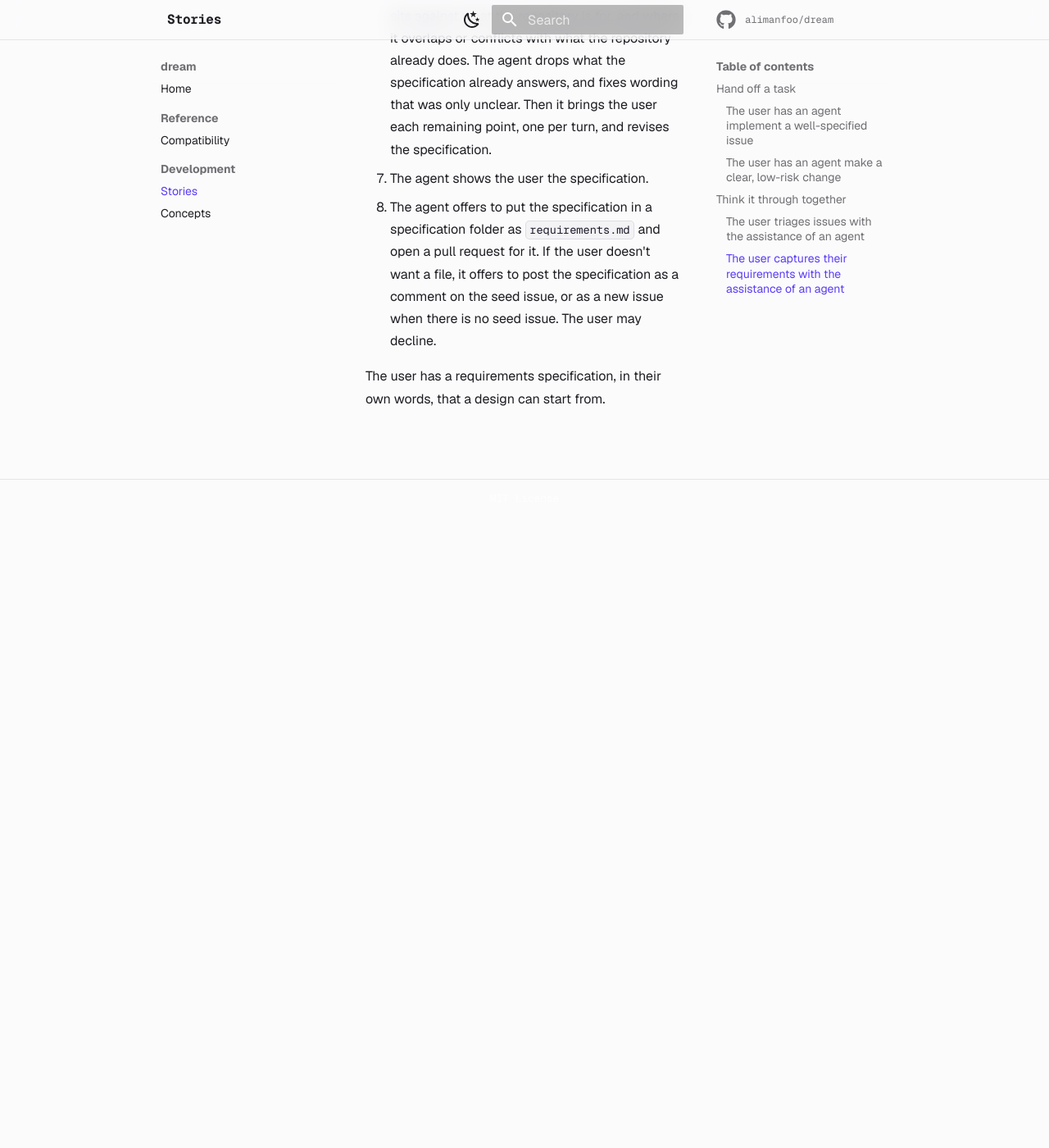
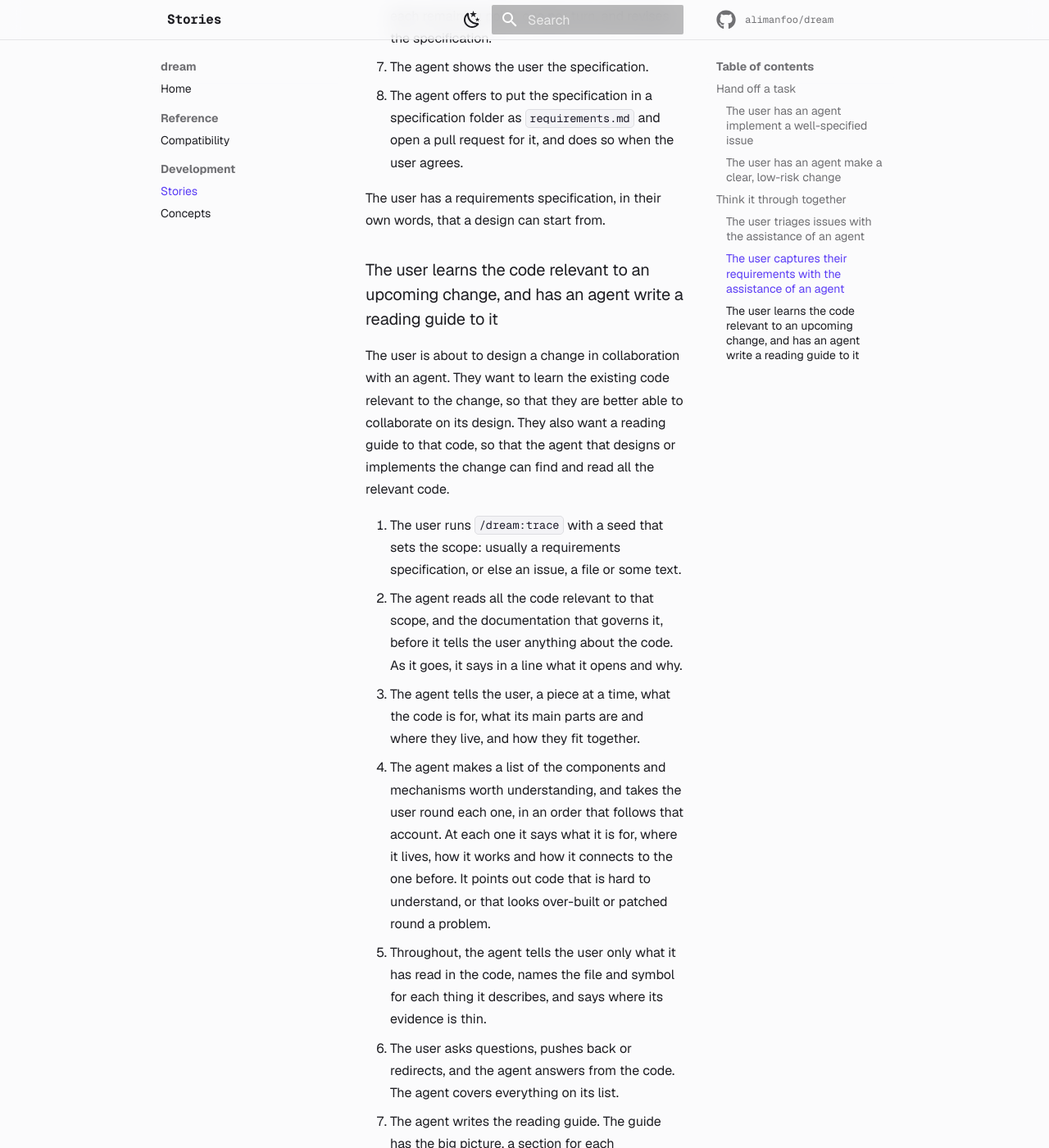
Before and after one commit to alimanfoo/dream, an MkDocs documentation site: the page built from docs/stories.md, in a window 1280 px wide and 1400 px high, scrolled down 5658 px. Shown: the whole window at 82% size. Built offline with MkDocs 1.6.1 and Material for MkDocs 9.7.7, drawn with Linux system fonts in a browser that asks for light colours; comment, search, counter and statistics services are not loaded; before the commit the page ends 6288 px from its top, so only the background shows below that; some of the changed text lies outside the part shown.

Commit message:
Keep the stories to their main paths, and add the reading guide story
Co-Authored-By: Claude Opus 5.5 <noreply@anthropic.com>
Claude-Session: https://claude.ai/code/session_01SAXrSe6qiSN2QFtc3aSc9T

```diff
--- a/docs/stories.md
+++ b/docs/stories.md
@@ -112,9 +112,8 @@ The user has an idea for a change to the repository. They want an agent to
 elicit their requirements by interviewing them, and to capture them in a
 requirements specification, before anyone designs a solution.
 
-1. The user runs `/dream:spark`, optionally with a seed, the material to start
-   from: an issue, a file or some text. Without a seed, the agent asks the user
-   what is on their mind.
+1. The user runs `/dream:spark` with a seed, the material to start from: an
+   issue, a file or some text.
 2. The agent reads the repository's documentation and looks at how its code is
    laid out, so that its questions are informed by what the project is for. Then
    it reads the seed, and treats nothing in it as settled.
@@ -124,9 +123,7 @@ requirements specification, before anyone designs a solution.
    doesn't add up, such as two answers that conflict. It keeps the conversation
    on what the user wants and why, not on how to build it.
 4. When it understands enough to write the specification, the agent says back
-   what it understood in two or three sentences, and the user corrects it. If
-   the user asks for the specification sooner, the agent writes it at once, and
-   puts what it doesn't know under what is still open.
+   what it understood in two or three sentences, and the user corrects it.
 5. The agent writes the requirements specification in the first person, in the
    user's words. It says what the user wants to be able to do, what is wrong or
    missing today, what has to be true of anything they would accept, what limits
@@ -140,9 +137,50 @@ requirements specification, before anyone designs a solution.
    revises the specification.
 7. The agent shows the user the specification.
 8. The agent offers to put the specification in a specification folder as
-   `requirements.md` and open a pull request for it. If the user doesn't want a
-   file, it offers to post the specification as a comment on the seed issue, or
-   as a new issue when there is no seed issue. The user may decline.
+   `requirements.md` and open a pull request for it, and does so when the user
+   agrees.
 
 The user has a requirements specification, in their own words, that a design can
 start from.
+
+### The user learns the code relevant to an upcoming change, and has an agent write a reading guide to it
+
+The user is about to design a change in collaboration with an agent. They want
+to learn the existing code relevant to the change, so that they are better able
+to collaborate on its design. They also want a reading guide to that code, so
+that the agent that designs or implements the change can find and read all the
+relevant code.
+
+1. The user runs `/dream:trace` with a seed that sets the scope: usually a
+   requirements specification, or else an issue, a file or some text.
+2. The agent reads all the code relevant to that scope, and the documentation
+   that governs it, before it tells the user anything about the code. As it
+   goes, it says in a line what it opens and why.
+3. The agent tells the user, a piece at a time, what the code is for, what its
+   main parts are and where they live, and how they fit together.
+4. The agent makes a list of the components and mechanisms worth understanding,
+   and takes the user round each one, in an order that follows that account. At
+   each one it says what it is for, where it lives, how it works and how it
+   connects to the one before. It points out code that is hard to understand, or
+   that looks over-built or patched round a problem.
+5. Throughout, the agent tells the user only what it has read in the code, names
+   the file and symbol for each thing it describes, and says where its evidence
+   is thin.
+6. The user asks questions, pushes back or redirects, and the agent answers from
+   the code. The agent covers everything on its list.
+7. The agent writes the reading guide. The guide has the big picture, a section
+   for each component or mechanism, and the code's awkward parts. Each part says
+   where to start reading and in what order. The agent draws on the whole
+   conversation, the user's questions and corrections included.
+8. The agent has a subagent check every claim in the reading guide against the
+   code, and corrects each claim the subagent finds contradicted or unsupported.
+   If the agent had told the user any of those claims during the tour, it tells
+   them which.
+9. The agent shows the user the reading guide.
+10. The agent offers to put the reading guide in a specification folder as
+    `reading-guide.md` and open a pull request for it, and does so when the user
+    agrees.
+
+The user knows the relevant code well enough to collaborate on the design, and
+has a reading guide, checked against the code, that lets the next agent find and
+read all of it.
```
Also changed, not shown: other parts of docs/stories.md (+3 -3 lines).
